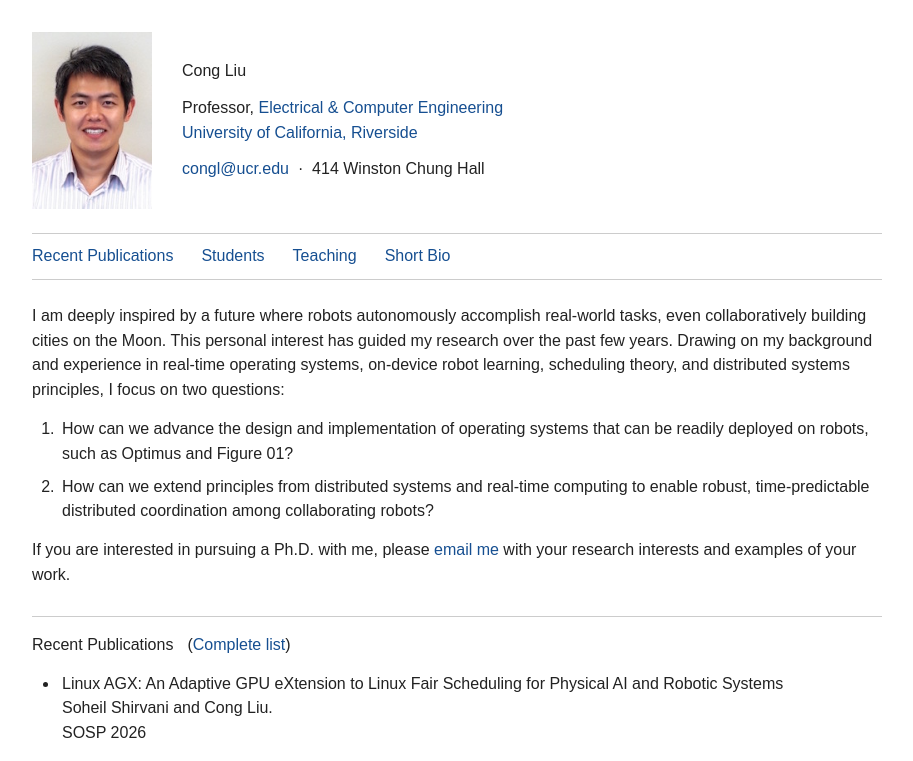
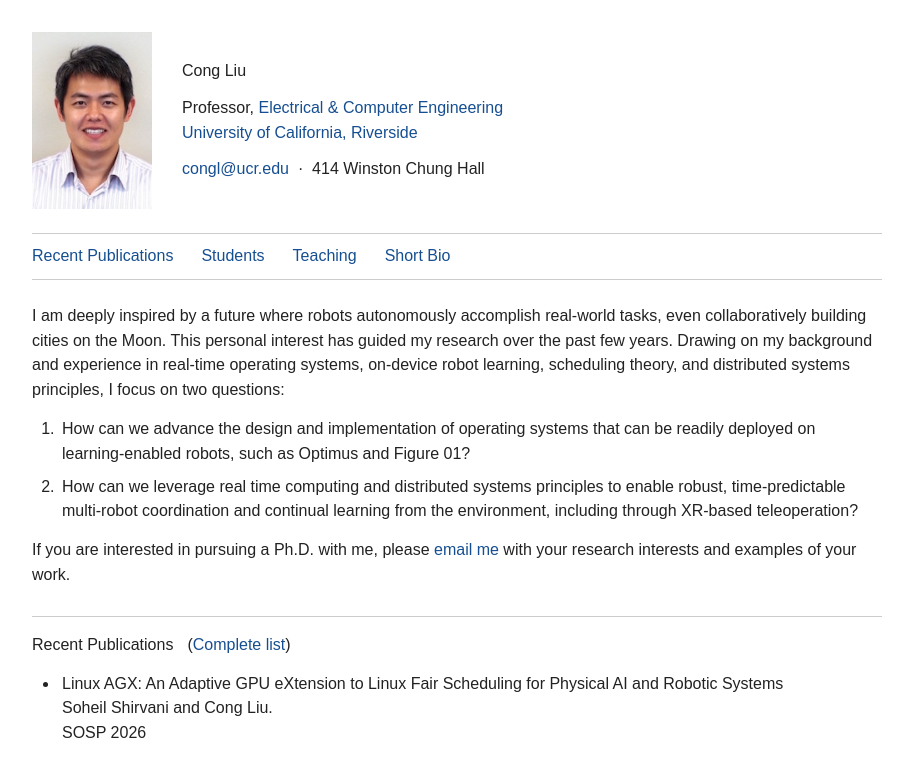
Before and after one commit to cong2mars/cong2mars.github.io, a plain HTML site: page index.html in a window 1280 px wide. Shown: the top 761 px of the page, without its empty margins (183-1096 px from the left). Drawn offline with Linux system fonts and the light colour scheme.

Commit message:
Update research description with current research questions

```diff
--- a/index.html
+++ b/index.html
@@ -17,9 +17,9 @@
 <p>I am deeply inspired by a future where robots autonomously accomplish real-world tasks, even collaboratively building cities on the Moon. This personal interest has guided my research over the past few years. Drawing on my background and experience in real-time operating systems, on-device robot learning, scheduling theory, and distributed systems principles, I focus on two questions:
 </p>
 <ol>
-<li>How can we advance the design and implementation of operating systems that can be readily deployed on robots, such as Optimus and Figure 01?
+<li>How can we advance the design and implementation of operating systems that can be readily deployed on learning-enabled robots, such as Optimus and Figure 01?
 </li>
-<li>How can we extend principles from distributed systems and real-time computing to enable robust, time-predictable distributed coordination among collaborating robots?
+<li>How can we leverage real time computing and distributed systems principles to enable robust, time-predictable multi-robot coordination and continual learning from the environment, including through XR-based teleoperation?
 </li>
 </ol>
 <p>If you are interested in pursuing a Ph.D. with me, please <a href="mailto:congl@ucr.edu">email me</a> with your research interests and examples of your work.
```
